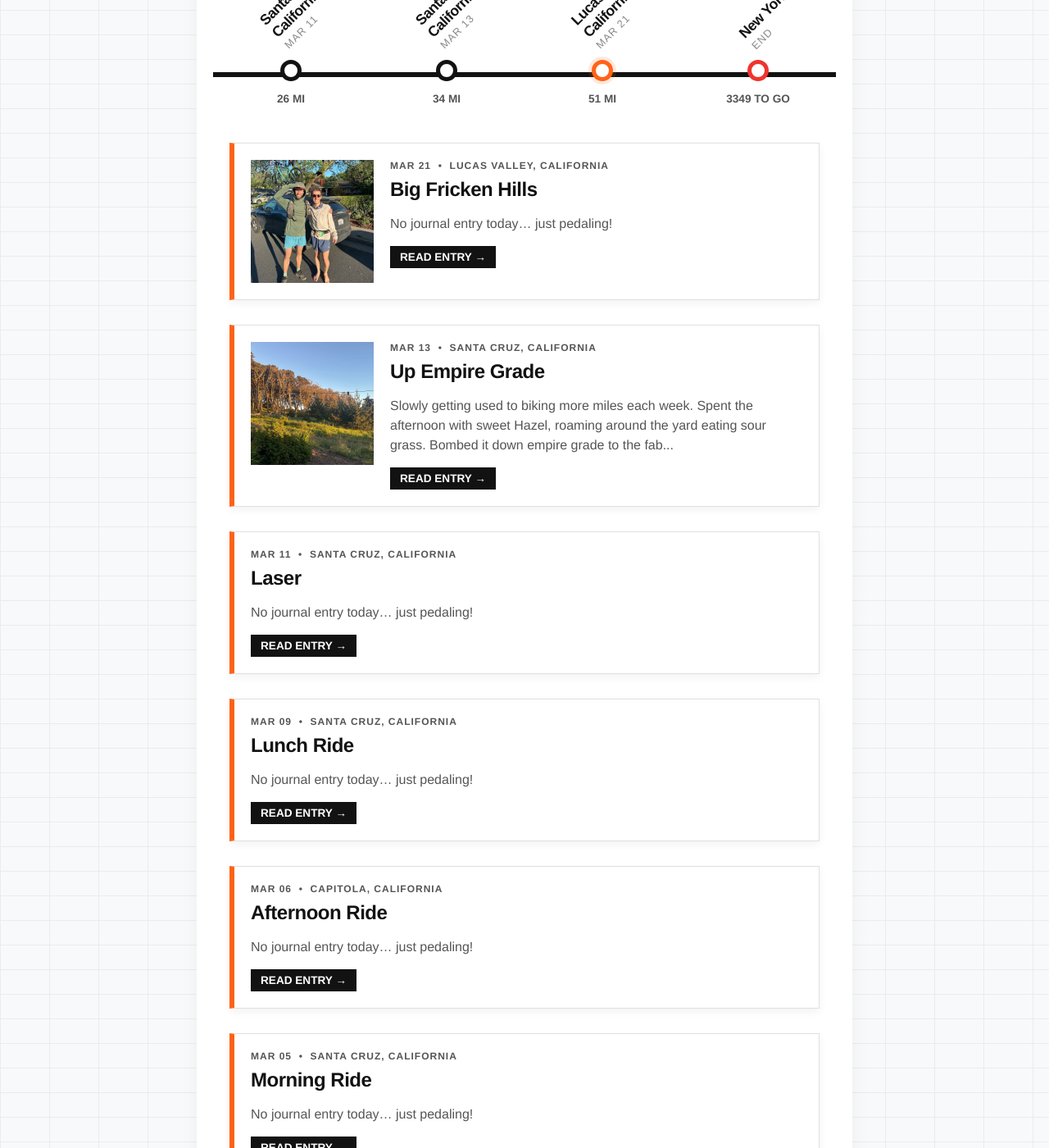
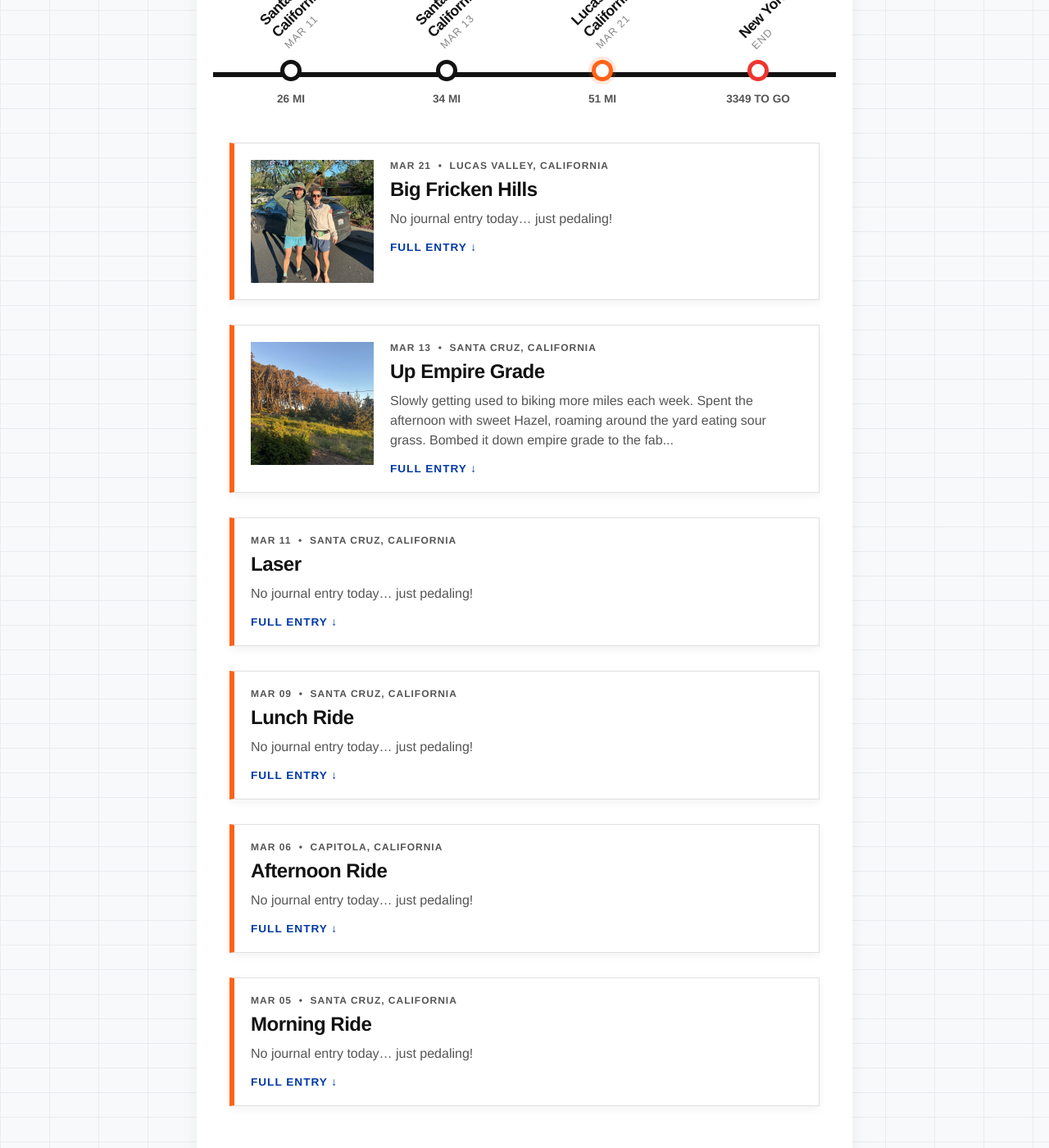
Before and after one commit to mschiller87/bike-tracker, a Jekyll site: the page built from index.html, in a window 1280 px wide and 1400 px high, scrolled down 258 px. Shown: the whole window at 82% size. Built offline with Jekyll 4.4.1, drawn with Linux system fonts in a browser that asks for light colours.

Commit message:
Update index.html

```diff
--- a/index.html
+++ b/index.html
@@ -25,10 +25,9 @@
         display: flex;
         flex-direction: column;
         align-items: center;
-        width: 25%; /* Math fixed: 4 nodes * 25% = exactly 100% width! */
+        width: 25%;
     }
 
-    /* The Station Circles */
     .station-dot {
         position: absolute;
         bottom: -11px;
@@ -66,67 +64,60 @@
     }
 
     .sub-label {
-        display: block;
-        font-size: 0.8rem;
-        color: #888;
-        font-weight: normal;
-        margin-top: 2px;
-        text-transform: uppercase;
-        letter-spacing: 1px;
+        display: block; font-size: 0.8rem; color: #888; font-weight: normal; margin-top: 2px; text-transform: uppercase; letter-spacing: 1px;
     }
 
     .mileage-stats {
-        position: absolute;
-        top: 25px;
-        font-size: 0.85rem;
-        font-weight: bold;
-        color: #555;
-        text-align: center;
-        width: 100%;
-        text-transform: uppercase;
+        position: absolute; top: 25px; font-size: 0.85rem; font-weight: bold; color: #555; text-align: center; width: 100%; text-transform: uppercase;
     }
 
-    /* Clean Card CSS */
+    /* Clean Card CSS (Restored & Upgraded) */
     .journal-feed {
-        max-width: 800px;
-        margin: 0 auto;
-        padding: 0 40px 60px 40px;
+        max-width: 800px; margin: 0 auto; padding: 0 40px 60px 40px;
     }
 
     .post-card {
-        display: flex;
-        flex-direction: row;
-        align-items: flex-start;
-        gap: 20px;
-        background: #fff;
-        border: 1px solid #e0e0e0;
-        padding: 20px;
-        margin-bottom: 30px;
-        border-left: 6px solid #FF6319;
-        box-shadow: 0 4px 10px rgba(0,0,0,0.05);
+        display: flex; flex-direction: row; align-items: flex-start; gap: 20px;
+        background: #fff; border: 1px solid #e0e0e0; padding: 20px; margin-bottom: 30px;
+        border-left: 6px solid #FF6319; box-shadow: 0 4px 10px rgba(0,0,0,0.05);
+        transition: all 0.3s ease;
     }
-    .post-thumbnail { width: 150px; height: 150px; flex-shrink: 0; overflow: hidden; background-color: #f4f4f4; }
+
+    .post-thumbnail {
+        width: 150px; height: 150px; flex-shrink: 0; overflow: hidden; background-color: #f4f4f4; transition: all 0.3s ease;
+    }
+
     .post-thumbnail img { width: 100%; height: 100%; object-fit: cover; }
-    .post-content { flex: 1; }
+
+    .post-content { flex: 1; min-width: 0; }
     .post-meta { font-weight: bold; color: #555; text-transform: uppercase; font-size: 0.75rem; letter-spacing: 1px; margin-bottom: 8px; }
     .post-content h2 { font-size: 1.5rem; margin: 0 0 10px 0; letter-spacing: -0.5px; }
-    .post-content p { font-size: 1rem; line-height: 1.5; color: #555; margin-bottom: 15px; }
-    .read-more { display: inline-block; background-color: #121212; color: white; text-decoration: none; padding: 6px 12px; font-size: 0.85rem; font-weight: bold; text-transform: uppercase; }
-    .read-more:hover { background-color: #FF6319; }
 
-    /* THE MOBILE FIXES */
+    .post-preview p { font-size: 1rem; line-height: 1.5; color: #555; margin-bottom: 10px; margin-top: 0; }
+
+    /* Styling for the expanded full content */
+    .post-full { display: none; font-size: 1rem; line-height: 1.6; color: #333; }
+    .post-full img { max-width: 100%; height: auto; border-radius: 4px; margin: 15px 0; }
+    .post-full h3 { margin-top: 25px; margin-bottom: 10px; font-size: 1.2rem; text-transform: uppercase; letter-spacing: 1px; }
+
+    /* The new minimal toggle link */
+    .expand-toggle {
+        background: none; border: none; padding: 0; font-size: 0.85rem; font-weight: bold;
+        color: #0039A6; text-transform: uppercase; letter-spacing: 1px; cursor: pointer; text-decoration: none;
+        display: inline-block; margin-top: 5px;
+    }
+    .expand-toggle:hover { color: #FF6319; text-decoration: underline; }
+
+    /* When the card is expanded, stack the layout so images get full width */
+    .post-card.expanded { flex-direction: column; }
+    .post-card.expanded .post-thumbnail { width: 100%; height: auto; max-height: 400px; }
+
     @media (max-width: 600px) {
         .journal-feed { padding: 0 20px 40px 20px; }
         .post-card { flex-direction: column; }
         .post-thumbnail { width: 100%; height: 200px; }
-
         .station-node { width: 25%; }
-
-        .angled-label {
-            font-size: 0.8rem;
-            width: 110px;
-            bottom: 15px;
-        }
+        .angled-label { font-size: 0.8rem; width: 110px; bottom: 15px; }
         .sub-label { font-size: 0.7rem; }
         .mileage-stats { font-size: 0.7rem; top: 15px; }
     }
@@ -134,9 +125,7 @@
 
 <div class="strip-map-container">
     <div class="track-line">
-
         {% assign recent_posts = site.posts | slice: 0, 3 | reverse %}
-
         {% for post in recent_posts %}
         <div class="station-node {% if forloop.last %}current{% endif %}">
             <div class="angled-label">
@@ -154,30 +143,62 @@
                 <span class="sub-label">END</span>
             </div>
             <div class="station-dot"></div>
-
             {% assign current_total = site.posts.first.total_miles | default: 0 %}
             {% assign miles_to_go = 3400 | minus: current_total %}
-
             <div class="mileage-stats">{{ miles_to_go }} TO GO</div>
         </div>
-
     </div>
 </div>
 
 <main class="journal-feed">
     {% for post in site.posts %}
     <article class="post-card">
+
         {% if post.image %}
         <div class="post-thumbnail">
             <img src="{{ post.image }}" alt="Thumbnail for {{ post.title }}">
         </div>
         {% endif %}
+
         <div class="post-content">
             <div class="post-meta">{{ post.date | date: "%b %d" }} &nbsp;&bull;&nbsp; {{ post.location }}</div>
             <h2>{{ post.title }}</h2>
-            <p>{{ post.content | strip_html | truncatewords: 30 }}</p>
-            <a href="{{ post.url }}" class="read-more">Read Entry &rarr;</a>
+
+            <div class="post-preview">
+                <p>{{ post.content | strip_html | truncatewords: 30 }}</p>
+            </div>
+
+            <div class="post-full">
+                {{ post.content | markdownify }}
+            </div>
+
+            <button class="expand-toggle" onclick="togglePost(this)">Full Entry &darr;</button>
         </div>
+
     </article>
     {% endfor %}
 </main>
+
+<script>
+    function togglePost(btn) {
+        // Find the specific card elements
+        const card = btn.closest('.post-card');
+        const preview = card.querySelector('.post-preview');
+        const full = card.querySelector('.post-full');
+
+        // Toggle logic
+        if (full.style.display === 'none' || full.style.display === '') {
+            // Expand it
+            full.style.display = 'block';
+            preview.style.display = 'none';
+            btn.innerHTML = 'Close Entry &uarr;';
+            card.classList.add('expanded'); // Re-arranges the thumbnail to look better with long text
+        } else {
+            // Collapse it
+            full.style.display = 'none';
+            preview.style.display = 'block';
+            btn.innerHTML = 'Full Entry &darr;';
+            card.classList.remove('expanded');
+        }
+    }
+</script>
```
Also changed, not shown: other parts of index.html (+1 -2 lines).
